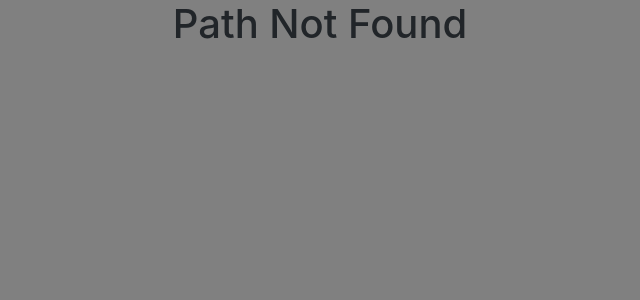
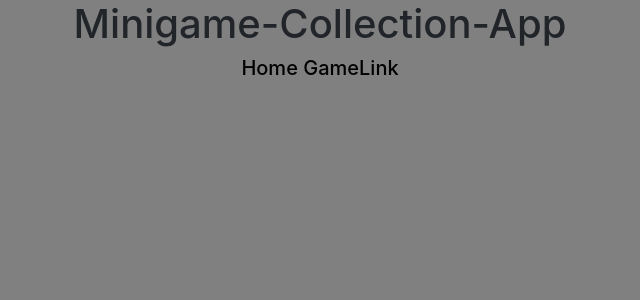
Before and after one commit to N-Ziermann/Minigame-Collection, a React (Create React App) app in the folder minigame_site/: page /#/ in a window 1280 px wide. Before the commit this address had no page. Shown: the top 300 px of the page, without its empty margins (320-960 px from the left). Built offline with nearby package versions, Linux system fonts and the light colour scheme.

Commit message:
Fix Github Paths

```diff
--- a/minigame_site/src/App.js
+++ b/minigame_site/src/App.js
@@ -9,35 +9,16 @@ class App extends React.Component {
   constructor(props){
     super (props);
     document.body.style.backgroundColor = "grey";
-    // workaroud because normal routes don't work on github pages
-    this.state = {
-      "pathRequested": get_requested_path()
-    }
   }
   render(){
     return (
       <div className="App">
-        <script>console.log({this.state.pathRequested})</script>
-        {
-          this.state.pathRequested == "/"
-          ? <Route component={Header} />
-          : this.state.pathRequested == "/games"
-            ? <Route component={GameList} />
-            : <h1> Path Not Found </h1>
-        }
+        <Route exact path="/" component={Header} />
+        <Route exact path="/games" component={GameList} />
       </div>
     );
   }
 }
 
-function get_requested_path(){
-  var pathRequested = document.URL.replace(/^(?:\/\/|[^/]+)*\//, "")
-  pathRequested = pathRequested.replace("Minigame-Collection", "")
-  pathRequested = pathRequested.replace(/\/$/,"")
-  if (pathRequested.length == 0)
-    pathRequested = "/"
-
-  return pathRequested
-}
 
 export default App;
--- a/minigame_site/src/Components/Header.js
+++ b/minigame_site/src/Components/Header.js
@@ -11,8 +11,8 @@ class Header extends React.Component{
       <div>
         <h1>Minigame-Collection-App</h1>
         <h5>
-          <a href="/Minigame-Collection" className="Header-UI">Home </a>
-          <a href="/Minigame-Collection/games" className="Header-UI">Games</a>
+          <Link to="/" className="Header-UI">Home </Link>
+          <Link to="/games" className="Header-UI">GameLink</Link>
         </h5>
       </div>
     );
--- a/minigame_site/src/index.js
+++ b/minigame_site/src/index.js
@@ -3,13 +3,13 @@ import ReactDOM from 'react-dom';
 import './index.css';
 import App from './App';
 import * as serviceWorker from './serviceWorker';
-import {BrowserRouter} from 'react-router-dom';
+import {HashRouter as Router} from 'react-router-dom';
 
 ReactDOM.render(
   <React.StrictMode>
-    <BrowserRouter basename={process.env.PUBLIC_URL}>
+    <Router >
       <App />
-    </BrowserRouter>
+    </Router>
   </React.StrictMode>,
   document.getElementById('root')
 );
```
